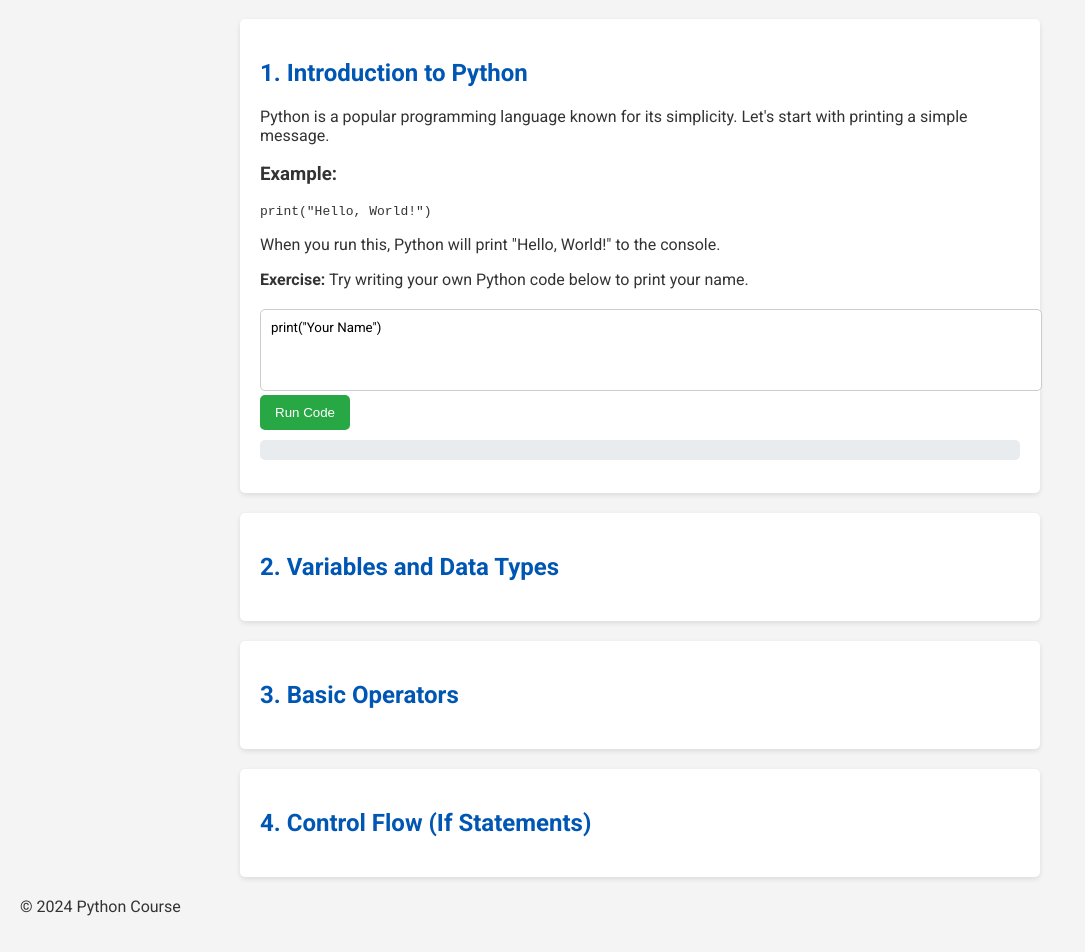
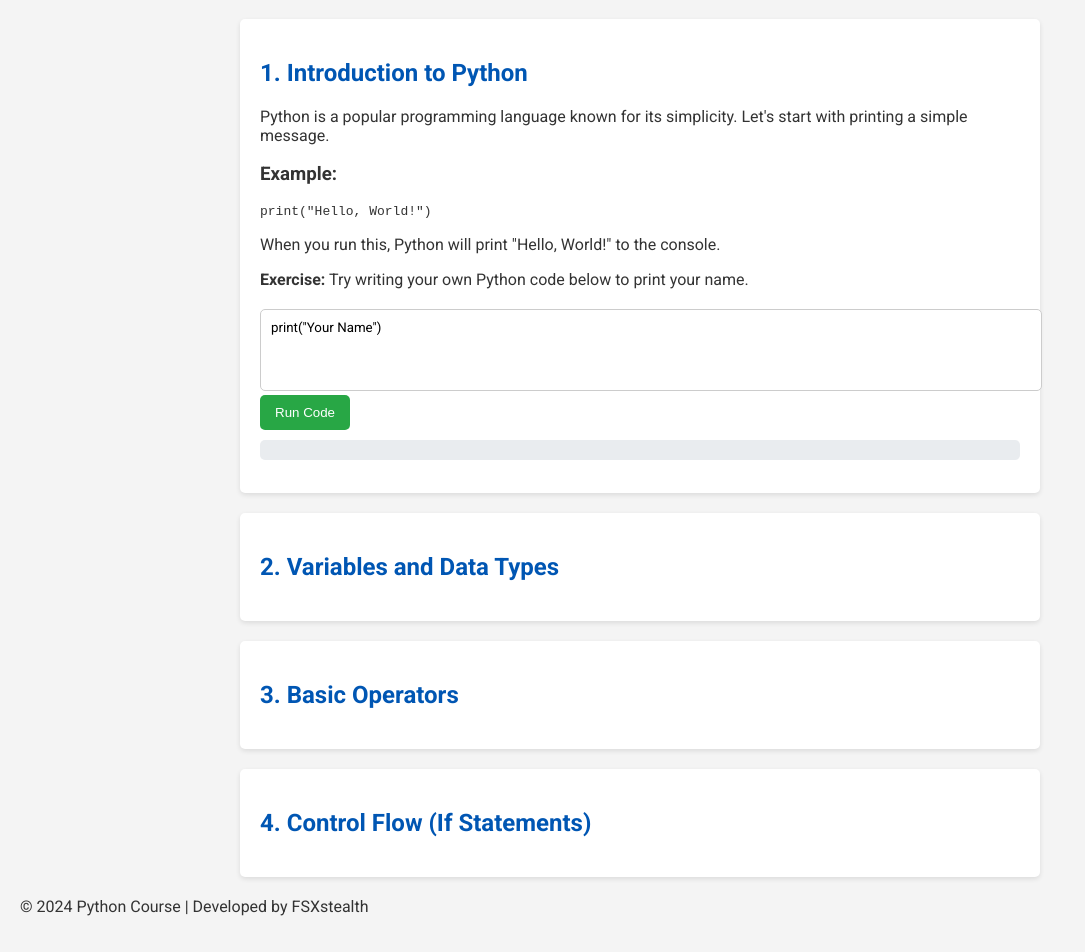
Before and after one commit to fsxstealth/learnPY, a plain HTML site: page index.html in a window 1280 px wide. Shown: the part 82-1034 px from the top of the page, without its empty margins (0-1085 px from the left). Drawn offline with Linux system fonts and the light colour scheme.

Commit message:
Update index.html

```diff
--- a/index.html
+++ b/index.html
@@ -113,7 +113,7 @@ else:
     </section>
 
     <footer>
-        <p>&copy; 2024 Python Course</p>
+        <p>&copy; 2024 Python Course | Developed by FSXstealth</p>
     </footer>
 
     <script src="script.js"></script>
```
